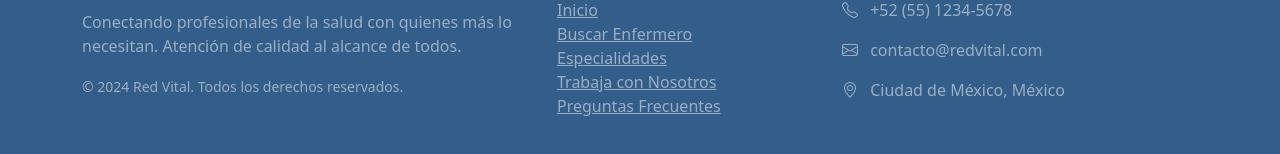
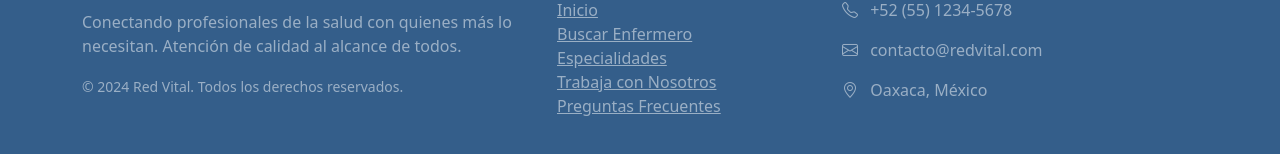
Before and after one commit to Emiliano4121/RedVital, an Angular app: page /#/ in a window 1280 px wide. Shown: the part 2146-2300 px from the top of the page. Built offline with nearby package versions, Linux system fonts and the light colour scheme.

Commit message:
imagen y footer

```diff
--- a/src/app/components/footer/footer.html
+++ b/src/app/components/footer/footer.html
@@ -25,7 +25,7 @@
                 <h5 class="text-white mb-3">Contacto</h5>
                 <p class="text-white-50"><i class="bi bi-telephone me-2"></i> +52 (55) 1234-5678</p>
                 <p class="text-white-50"><i class="bi bi-envelope me-2"></i> contacto@redvital.com</p>
-                <p class="text-white-50"><i class="bi bi-geo-alt me-2"></i> Ciudad de México, México</p>
+                <p class="text-white-50"><i class="bi bi-geo-alt me-2"></i> Oaxaca, México</p>
             </div>
         </div>
     </div>
--- a/src/app/pages/Inicio/about-us/about-us.html
+++ b/src/app/pages/Inicio/about-us/about-us.html
@@ -14,7 +14,7 @@
     <div class="container">
       <div class="row g-4 align-items-center">
         <div class="col-lg-6">
-          <div class="feature-image" style="background-image: url('https://images.unsplash.com/photo-1584515933487-779824d29309?auto=format&fit=crop&q=80&w=1000');">
+          <div class="feature-image" style="background-image: url('https://scontent.fpbc2-2.fna.fbcdn.net/v/t39.30808-6/641496467_1320139383479749_2367579002684087106_n.jpg?_nc_cat=101&ccb=1-7&_nc_sid=7b2446&_nc_eui2=AeHEPJF0przMJ266raAZKiic_q8m13BQrDX-rybXcFCsNcGERm2C8eUEmyCXskJrdogWgIbTOyJYeJRswZ-6l_ia&_nc_ohc=JBMt5FC4bhgQ7kNvwGgD9UK&_nc_oc=AdqGvywI7m2QlECJEcP4WBiPopUozm4RLAybeuzOtsItQn5qX4yS8w_hGq-OhVDbM2Q&_nc_zt=23&_nc_ht=scontent.fpbc2-2.fna&_nc_gid=Q-Qi4tXpinhBSa042M2pRQ&_nc_ss=7a3a8&oh=00_Af1CdZXmFmqswRVb_6Djfn186ccK2gujqrJ3NDFwyMjimA&oe=69E6FA98');">
             <div class="glass-overlay">
               <i class="bi bi-shield-check"></i>
               <span>Verificación de Perfiles</span>
```
